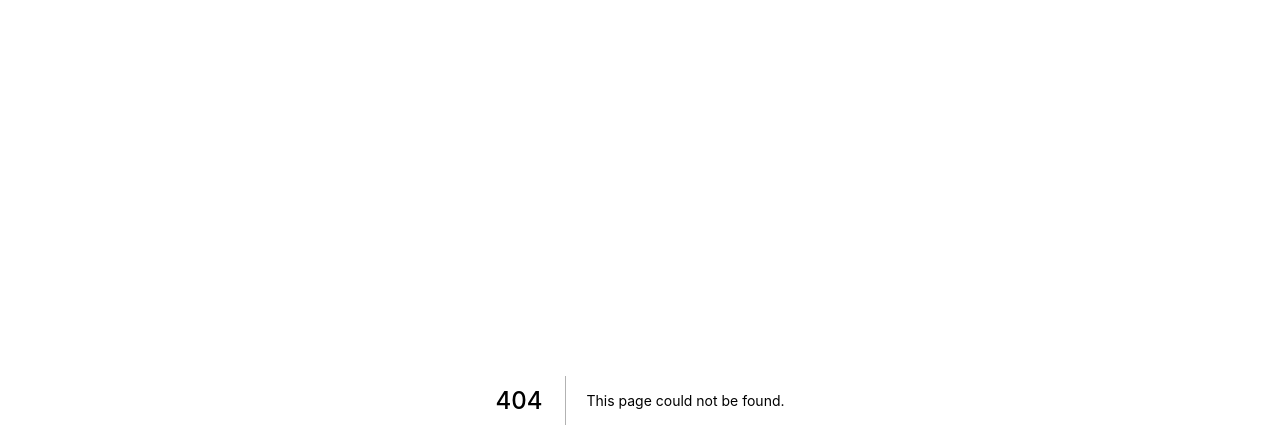
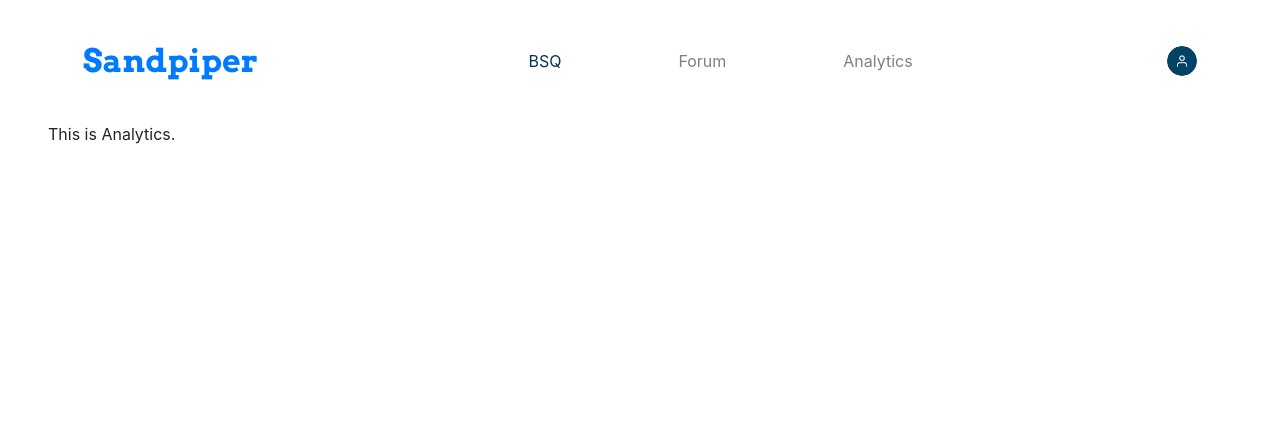
Before and after one commit to sammelanyogi/sandpiper, a Next.js app: page /bsqs in a window 1280 px wide. Before the commit this address had no page. Shown: the top 448 px of the page. Built offline with nearby package versions, Linux system fonts and the light colour scheme.

Commit message:
nprogress

```diff
--- /dev/null
+++ b/components/Layout.js
@@ -0,0 +1,29 @@
+import Head from "next/head";
+import Navigation from '../components/home/Navigation'
+
+export default function Layout(props) {
+  return (
+    <div>
+      <Head>
+        <title>{props.title && "Sandpiper"}</title>
+        <link rel="icon" href="/favicon.ico" />
+        <link
+          href="https://fonts.googleapis.com/css2?family=Arvo:wght@700&family=Nunito:ital,wght@0,200;0,300;0,400;0,600;0,700;0,800;1,200;1,300;1,400;1,600;1,700;1,800&display=swap"
+          rel="stylesheet"
+        />
+      </Head>
+      <Navigation />
+      {props.children}
+      <style jsx global>{`
+        html,
+        body {
+          padding: 0;
+          margin: 0;
+          font-family: -apple-system, Nunito, BlinkMacSystemFont, Segoe UI,
+            Roboto, Oxygen, Ubuntu, Cantarell, Fira Sans, Droid Sans,
+            Helvetica Neue, sans-serif;
+        }
+      `}</style>
+    </div>
+  );
+}
--- a/components/home/Navigation.js
+++ b/components/home/Navigation.js
@@ -1,9 +1,105 @@
-export default function Navigation () {
-    return (
-        <nav>
-            <div>
-                Home
-            </div>
-        </nav>
-    )
+import { useEffect, useState } from "react";
+import Link from "next/link";
+import { useRouter } from "next/router";
+
+export default function Navigation(props) {
+  const router = useRouter();
+
+  const [ac, setac] = useState(0);
+  useEffect(() => {
+    if (router.pathname == "/bsqs") setac(1);
+    else if (router.pathname == "/forum") setac(2);
+    else if (router.pathname == "/analytics") setac(3);
+    else setac(0);
+  }, []);
+  return (
+    <nav className="navbar navbar-expand-md">
+      <div className="container-fluid big-screen pt-4 pb-3 pt-md-4 pb-md-3 col-xl-11 mx-auto">
+        <div className="navbar-header">
+          <Link href="/">
+            <a className="navbar-brand">Sandpiper</a>
+          </Link>
+        </div>
+
+        <ul
+          className="nav navbar-nav navlist nav-fill"
+          style={{ width: "45%" }}
+        >
+          <li className="nav-item">
+            <Link href="/bsqs">
+              <a className={ac == 1 ? "nav-link active" : "nav-link "}>BSQ</a>
+            </Link>
+          </li>
+          <li className="nav-item">
+            <Link href="/forum">
+              <a className={ac == 2 ? "nav-link active" : "nav-link "}>Forum</a>
+            </Link>
+          </li>
+          <li className="nav-item">
+            <Link href="/analytics">
+              <a className={ac == 3 ? "nav-link active" : "nav-link "}>
+                Analytics
+              </a>
+            </Link>
+          </li>
+        </ul>
+        <div className="navbar-header">
+          <Link href="/user">
+            <a className="brand">
+              {props.user && props.user.photo.trim() != "" ? (
+                <div className="outer-circle">
+                  <img
+                    src={props.user.photo}
+                    className="rounded-circle"
+                    alt="profile"
+                    height="28px"
+                  />
+                </div>
+              ) : (
+                <img
+                  src="/images/navigation/avatar.jpg"
+                  className="rounded-circle"
+                  alt="profile"
+                  height="30px"
+                />
+              )}
+            </a>
+          </Link>
+        </div>
+      </div>
+      <style jsx>
+        {`
+          .outer-circle {
+            background-color: #003459;
+            border-radius: 15px;
+            width: 30px;
+            padding: 1px;
+          }
+          .btn:focus,
+          .btn:active {
+            box-shadow: none !important;
+            outline: 0px !important;
+          }
+          .navlist {
+            text-align: left;
+            list-style-position: inside;
+          }
+          .navbar-brand {
+            font-family: Arvo, serif;
+            font-size: 2rem;
+          }
+          .navbar {
+            background-color: white;
+          }
+          .nav-link {
+            font-weight: 400;
+            color: #808080;
+          }
+          .nav-link.active {
+            color: #003459;
+          }
+        `}
+      </style>
+    </nav>
+  );
 }
--- a/package.json
+++ b/package.json
@@ -10,6 +10,7 @@
   "dependencies": {
     "bootstrap": "^4.5.0",
     "next": "9.4.4",
+    "nprogress": "^0.2.0",
     "react": "16.13.1",
     "react-dom": "16.13.1"
   }
--- a/pages/_app.js
+++ b/pages/_app.js
@@ -1,19 +1,26 @@
-import 'bootstrap/dist/css/bootstrap.min.css'
+import "bootstrap/dist/css/bootstrap.min.css";
+import Head from "next/head";
+import Router from "next/router";
+import NProgress from "nprogress";
+import 'nprogress/nprogress.css'
+
+NProgress.configure({showSpinner: false})
+Router.events.on("routeChangeStart", () => NProgress.start());
+Router.events.on("routeChangeComplete", () => NProgress.done());
+Router.events.on("routeChangeError", () => NProgress.done());
 
 function MyApp({ Component, pageProps }) {
-  return <Component {...pageProps} />;
+  return (
+    <>
+      <Head>
+        <link
+          href="https://fonts.googleapis.com/css2?family=Nunito:ital,wght@0,200;0,300;0,400;0,600;0,700;0,800;1,200;1,300;1,400;1,600;1,700;1,800&display=swap"
+          rel="stylesheet"
+        />
+      </Head>
+      <Component {...pageProps} />
+    </>
+  );
 }
 
-// Only uncomment this method if you have blocking data requirements for
-// every single page in your application. This disables the ability to
-// perform automatic static optimization, causing every page in your app to
-// be server-side rendered.
-//
-// MyApp.getInitialProps = async (appContext) => {
-//   // calls page's `getInitialProps` and fills `appProps.pageProps`
-//   const appProps = await App.getInitialProps(appContext);
-//
-//   return { ...appProps }
-// }
-
 export default MyApp;
--- /dev/null
+++ b/pages/bsqs.js
@@ -0,0 +1,18 @@
+import Layout from "../components/Layout";
+import Navigation from "../components/home/Navigation";
+
+export default function BSQs() {
+  return (
+    <Layout title="BSQs">
+      <div className="px-5 py-2">This is Analytics.</div>
+    </Layout>
+  );
+}
+
+BSQs.getInitialProps = async (ctx) => {
+  const response = null; // get api to bssm await fetch()
+  const bssms = null; // response.json()
+  return {
+    bssms,
+  };
+};
```
Also changed, not shown: components/general/BSQ.js (+2 -6 lines), pages/analytics.js (added, +17 -0 lines), pages/forum.js (added, +9 -0 lines), pages/index.js (+10 -31 lines), public/images/navigation/avatar.jpg (added), 1 other file (tests, documents, lock files or other folders).
